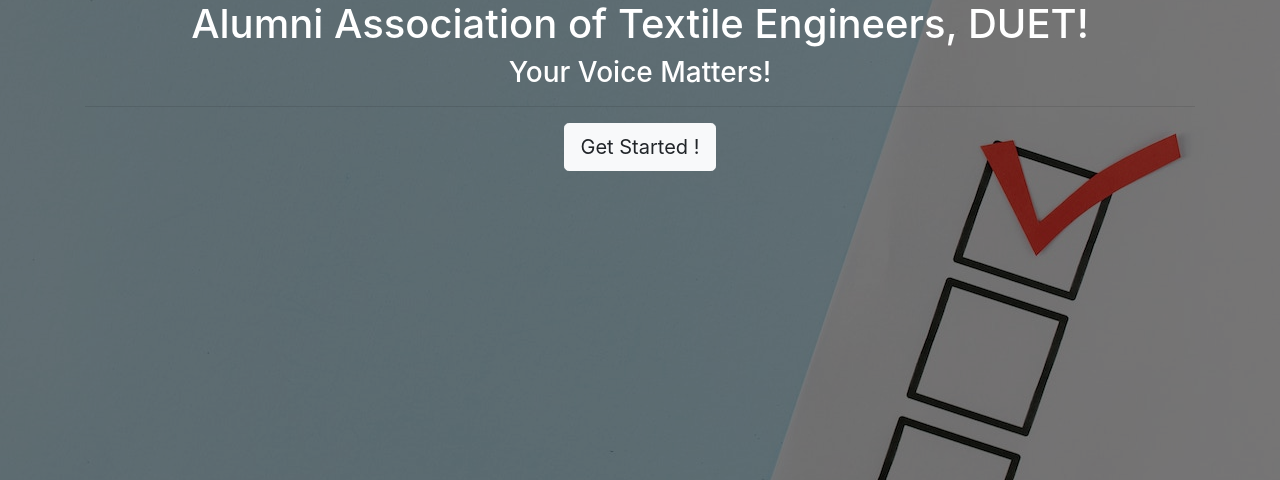
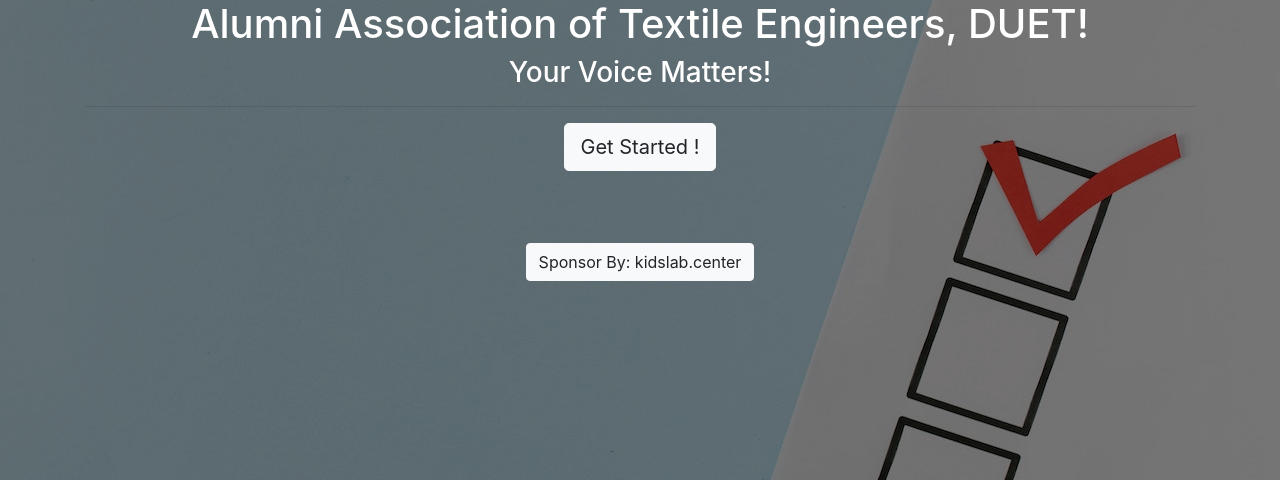
Before and after one commit to eshafik/poll-app, a Django app: page / in a window 1280 px wide. Shown: the part 278-758 px from the top of the page. Run offline with Django 3.2, Linux system fonts and the light colour scheme; some libraries are stand-ins or nearby versions.

Commit message:
added sponsor by text

```diff
--- a/templates/home.html
+++ b/templates/home.html
@@ -14,6 +14,11 @@
                 <h3>Your Voice Matters!</h3>
                 <hr>
                 <a class="btn btn-light btn-lg" href="{% url 'polls:list' %}" role="button">Get Started !</a>
+                <br>
+                <br>
+                <br>
+                <br>
+                <a class="btn btn-light" href="https://kidslab.center" role="button">Sponsor By: kidslab.center</a>
             </div>
         </div>
     </div>
```
